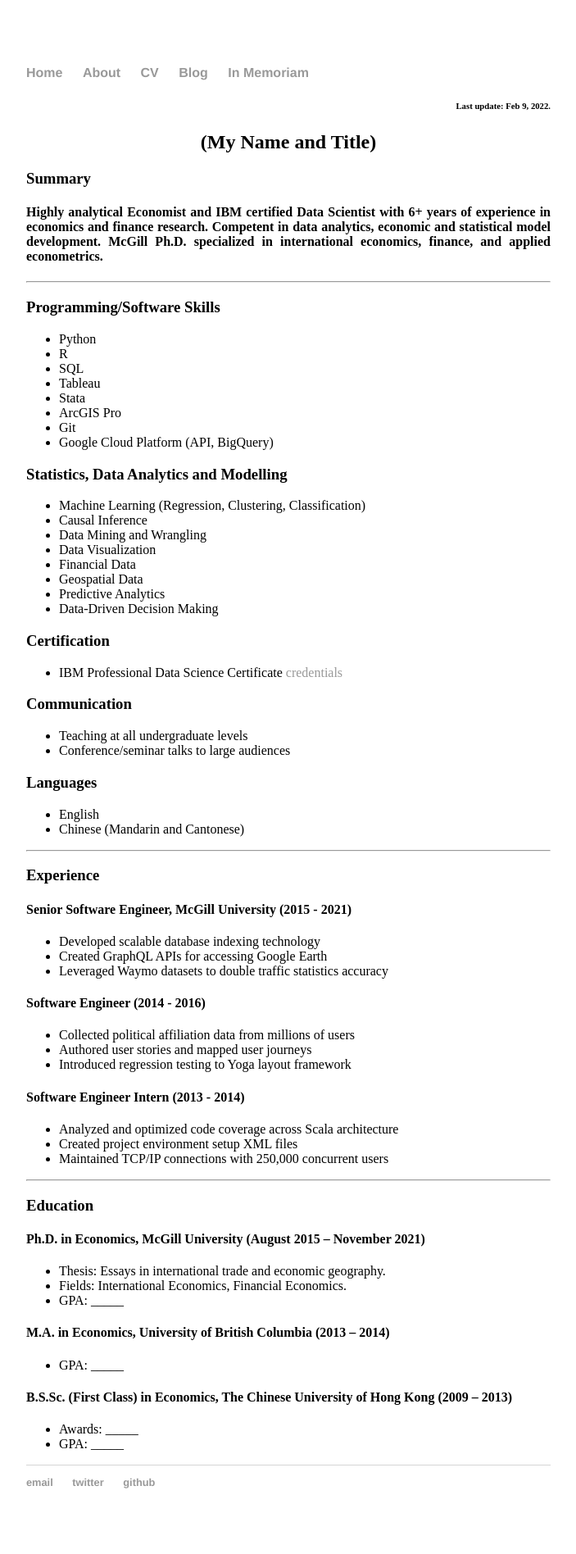
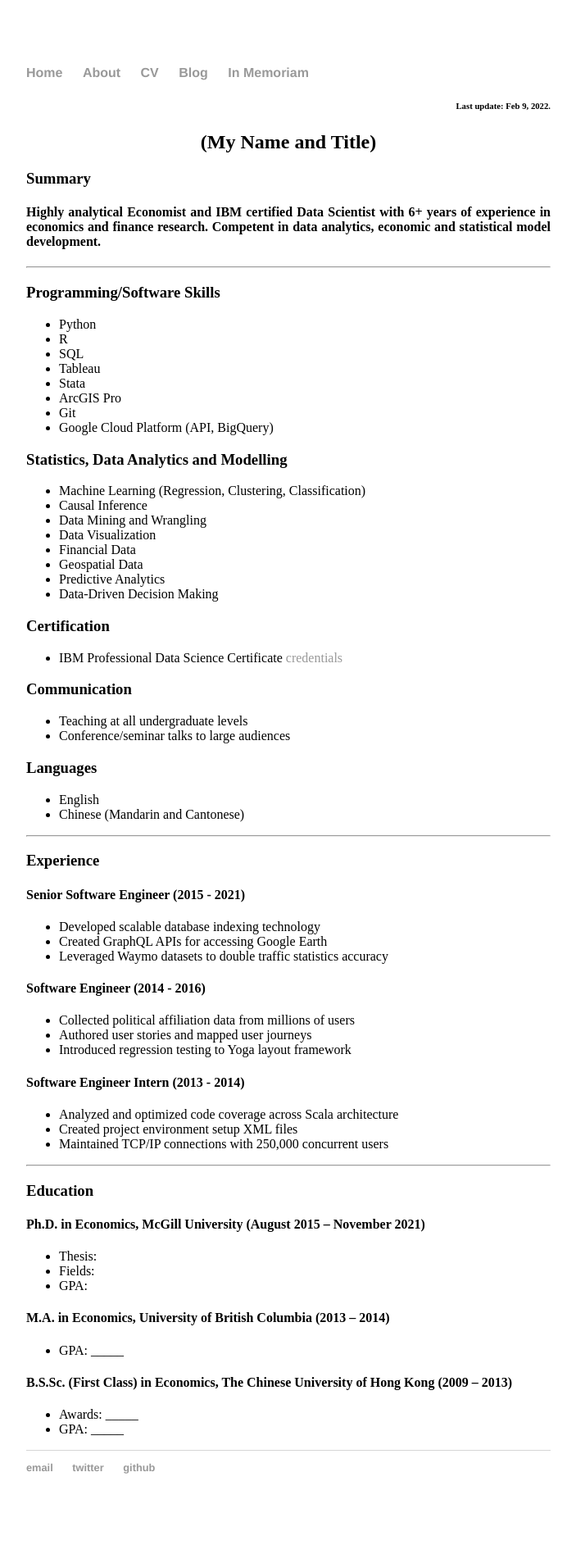
Before and after one commit to abookcanada/abookcanada.github.io, a Jekyll site: the page built from cv/index.html, in a window 1280 px wide. Shown: the whole page at 82% size, without its empty margins (288-991 px from the left). Built offline with Jekyll 4.4.1, drawn with Linux system fonts in a browser that asks for light colours.

Commit message:
Update index.html

```diff
--- a/cv/index.html
+++ b/cv/index.html
@@ -16,7 +16,7 @@
                             <h3>Summary</h3>
                             <h4 align="justify">Highly analytical Economist and IBM certified Data Scientist with 6+ years of experience in economics and finance research.
                                Competent in data analytics, economic and statistical model development.
-                               McGill Ph.D. specialized in international economics, finance, and applied econometrics.</h4>
+                               </h4>
                         </section>
 
  <div class='container'>
@@ -94,7 +94,7 @@
                             <h3>Experience</h3>
 
 
-                                        <h4 style = “text-indent: 40px”>Senior Software Engineer, McGill University (2015 - 2021)</h4>
+                                        <h4 style = “text-indent: 40px”>Senior Software Engineer (2015 - 2021)</h4>
 
                                     <ul>
                                         <li>Developed scalable database indexing technology</li>
@@ -137,9 +137,9 @@
 
                                     <ul>
 
-                                        <li>Thesis: Essays in international trade and economic geography.</li>
-                                        <li>Fields: International Economics, Financial Economics.</li>
-                                        <li>GPA: _____</span>
+                                        <li>Thesis: </li>
+                                        <li>Fields: </li>
+                                        <li>GPA: </span>
                                     </ul>
 
 
```
Also changed, not shown: other parts of cv/index.html (+1 -1 lines).
